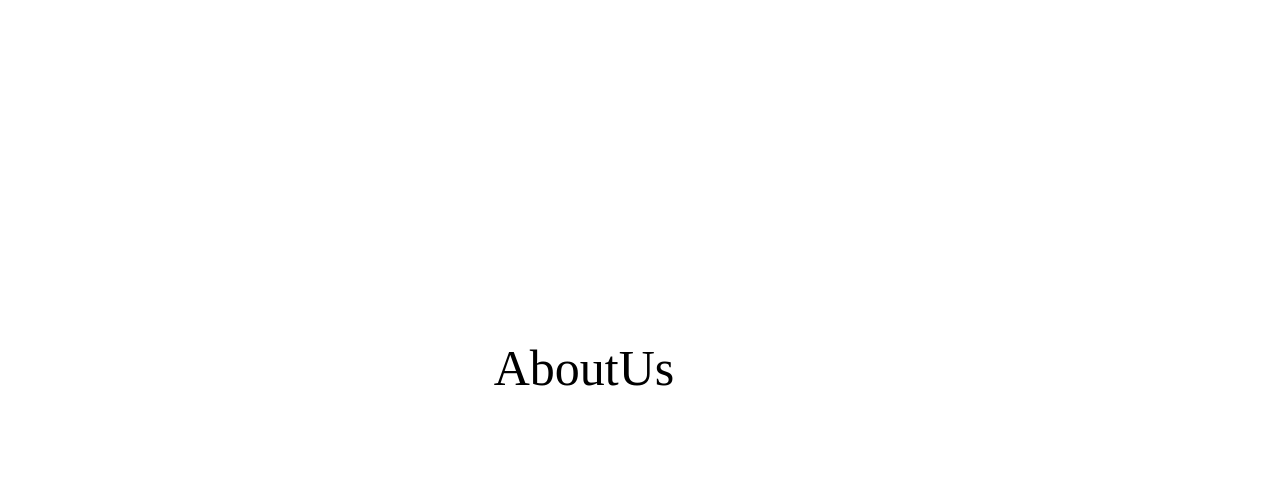
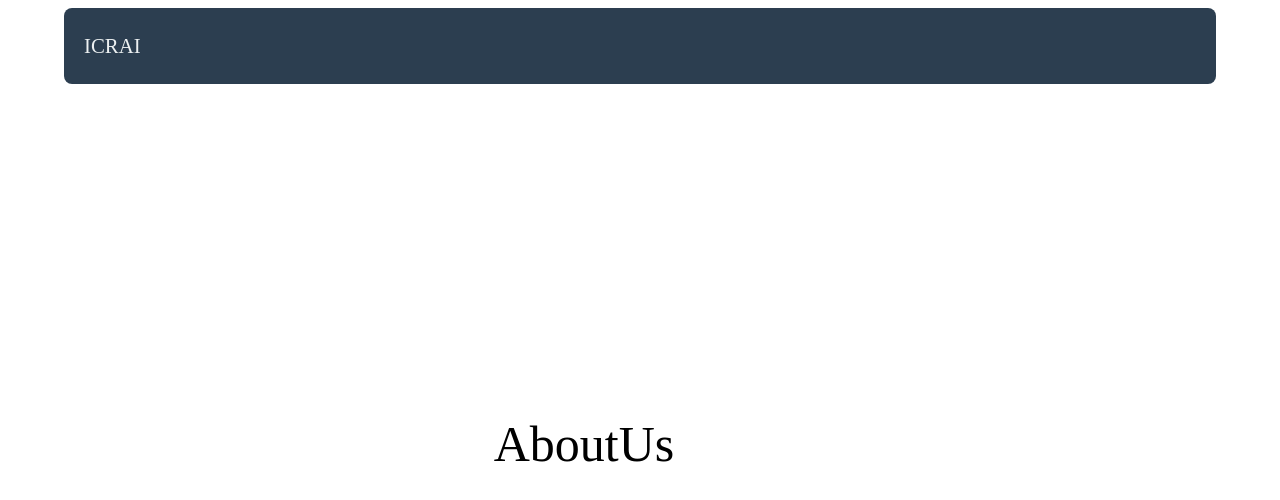
Before and after one commit to preetam-g/icrai-frontend, a React (Vite) app: page /aboutUs in a window 1280 px wide. Shown: the top 500 px of the page. Built offline with nearby package versions, Linux system fonts and the light colour scheme.

Commit message:
navbar completed

```diff
--- a/package.json
+++ b/package.json
@@ -11,7 +11,8 @@
   },
   "dependencies": {
     "react": "^18.3.1",
-    "react-dom": "^18.3.1"
+    "react-dom": "^18.3.1",
+    "react-router-dom": "^6.26.1"
   },
   "devDependencies": {
     "@eslint/js": "^9.8.0",
--- a/src/App.jsx
+++ b/src/App.jsx
@@ -8,9 +8,12 @@ import HackathonRegister from './pages/hackathonRegister/HackathonRegister'
 import Login from './pages/login/Login'
 import Register from './pages/register/Register'
 import Profile from './pages/profile/Profile'
+import Navbar from './components/general/navbar/Navbar';
 function App() {
+  const [selectedOption,setSelected]=useState(-1);
   return (
     <Router>
+      <Navbar selectedOption={selectedOption} setSelected={setSelected}></Navbar>
       <Routes>
         <Route path='/' element={<Home/>} />
         <Route path='/login' element={<Login/>} />
--- a/src/components/general/navbar/Navbar.jsx
+++ b/src/components/general/navbar/Navbar.jsx
@@ -1,11 +1,52 @@
-import styles from './navbar.module.css'
+import React, { useEffect, useState } from 'react';
+import styles from './navbar.module.css';
+import { Link } from 'react-router-dom';
 
-const Navbar = () => {
-	return(
-		<div className={styles.example}>
-			Navbar
-		</div>
-	);
-}
+const Navbar = ({selectedOption,setSelected}) => {
+    const [isShowingOptions,setShowingOptions]=useState(false);
+    const handleClick=(index)=>{
+        setSelected(index);
+        setShowingOptions(false);
+    }
+    const handleShowing=()=>{
+        isShowingOptions==true?setShowingOptions(false):setShowingOptions(true);
+    }
+  return (
+    <>
+    <div className={styles.navbar}>
+    <a href='/'><span className={styles.Badge}>ICRAI</span></a>
+        <div className={isShowingOptions==true?styles.menushowing:styles.menuhiding}>
+            {/* <div onClick={()=>handleClick(1)} className={`${selectedOption==1?styles.selected:styles.normal}  ${styles.options}`} >
+                <Link className={styles.navOptions}>Home</Link>
+            </div> */}
+            <Link to='/login' onClick={()=>handleClick(1)} className={`${selectedOption==1?styles.selected:styles.normal}  ${styles.options}`} >
+                <span className={styles.navOptions}  >Login</span>
+            </Link>
+            <Link to='/register' onClick={()=>handleClick(2)} className={`${selectedOption==2?styles.selected:styles.normal} ${styles.options}`} >
+                <span className={styles.navOptions} >Register</span>
+            </Link>
+            <Link to='/profile' onClick={()=>handleClick(3)} className={`${selectedOption==3?styles.selected:styles.normal}  ${styles.options}`} >
+                <span className={styles.navOptions} >Profile</span>
+            </Link>
+            <Link to='/aboutUs' onClick={()=>handleClick(4)} className={`${selectedOption==4?styles.selected:styles.normal}  ${styles.options}`} >
+                <span className={styles.navOptions} >About Us</span>
+            </Link>
+            <Link to='/contests' onClick={()=>handleClick(5)} className={`${selectedOption==5?styles.selected:styles.normal}  ${styles.options}`} >
+                <span className={styles.navOptions}  >Contests</span>
+            </Link>
+            <Link to='/contests/register' onClick={()=>handleClick(6)} className={`${selectedOption==6?styles.selected:styles.normal}  ${styles.options}`} >
+                <span className={styles.navOptions} >HackathonRegister</span>
+            </Link>
+            <Link to='/createTeam' onClick={()=>handleClick(7)} className={`${selectedOption==7?styles.selected:styles.normal}  ${styles.options}`} >
+                <span className={styles.navOptions} >CreateTeam</span>
+            </Link>
+        </div>
+        <div>
+            <button onClick={handleShowing} className={styles.dropdownBtn}>{isShowingOptions==false?'Menu':'Close'}</button>
+        </div>
+    </div>
+    </>
+  );
+};
 
 export default Navbar;
--- a/src/components/general/navbar/navbar.module.css
+++ b/src/components/general/navbar/navbar.module.css
@@ -1,8 +1,135 @@
-.example{
-	display: flex;
-	height: 30px;
-	width: 100%;
-	justify-content: center;
-	align-items: center;
-	font-size: 50px;
+/* General navbar styling */
+.navbar {
+    display: flex;
+    align-items: center;
+    background-color: #2c3e50; /* Darker background for a modern look */
+    padding: 10px 20px; /* Adjusted padding */
+    width: 100%; /* Ensure full width */
+    max-width: 90vw; /* Maximum width for better alignment */
+    margin: 0 auto; /* Center the navbar */
+    border-radius: 8px; /* Slightly larger border-radius */
+    justify-content: space-between;
+    position: relative;
+    box-sizing: border-box; /* Include padding in width calculation */
 }
+
+/* Badge styling */
+.Badge {
+    font-size: 1.3rem; /* Increased font size for emphasis */
+    color: #ecf0f1; /* Light color for contrast */
+}
+
+/* Link options styling */
+.options {
+    cursor: pointer;
+    padding: 8px 12px; /* Adjusted padding */
+    border: 1px solid rgba(255, 255, 255, 0.3); /* Subtle border */
+    border-radius: 4px; /* Slightly rounded corners */
+    transition: background-color 0.3s ease, transform 0.3s ease; /* Smooth transition */
+    box-sizing: border-box; /* Include padding in width calculation */
+}
+
+/* Styling for selected option */
+.selected {
+    background-color: #e74c3c; /* Highlight color for selected option */
+    color: #0000009a; /* White text for contrast */
+}
+
+/* Normal option styling */
+.normal {
+    background-color: rgba(255, 255, 255, 0.1); /* Subtle background color */
+    color: #ecf0f1; /* Light text color for contrast */
+}
+
+.normal:hover {
+    background-color: rgba(255, 255, 255, 0.2); /* Slightly darker on hover */
+}
+
+/* Dropdown button styling */
+.dropdownBtn {
+    padding: 8px 12px; /* Adjusted padding */
+    background-color: #3498db; /* New background color */
+    border: none;
+    color: #ecf0f1; /* Light text color */
+    border-radius: 4px; /* Rounded corners */
+    cursor: pointer;
+    font-size: 1rem; /* Adjusted font size */
+    transition: background-color 0.3s ease, transform 0.3s ease; /* Smooth transition */
+}
+
+.dropdownBtn:hover {
+    background-color: #2980b9; /* Darker color on hover */
+    transform: scale(1.05); /* Slight scale effect */
+}
+
+/* Menu showing and hiding styles */
+.menushowing,.menuhiding{
+    display: flex;
+    width: 90%;
+    justify-content: space-evenly;
+ /* Stacked vertically */
+    /* position: absolute; */
+    /* right: 0; */
+    /* top: 100%; */
+    /* background-color: #34495e; */
+    border-radius: 8px; /* Rounded corners for dropdown */
+    padding: 10px; /* Padding for menu items */
+    animation: fadeIn 0.3s ease; /* Fade-in animation */
+    box-sizing: border-box; /* Include padding in width calculation */
+}
+a{
+    text-decoration: none;
+}
+
+/* Hiding menu styles */
+
+/* Animation for showing the menu */
+@keyframes fadeIn {
+    from {
+        opacity: 0;
+        transform: translateY(-10px); /* Slide in effect */
+    }
+    to {
+        opacity: 1;
+        transform: translateY(0);
+    }
+}
+
+/* Media Queries for responsiveness */
+@media (min-width: 850px) {
+    .dropdownBtn {
+        display: none; /* Hide dropdown button on larger screens */
+    }
+    .menushowing {
+        display: flex;
+        flex-direction: row; /* Horizontal layout */
+        position: static; /* Static positioning */
+        background-color: transparent; /* No background for desktop */
+        box-shadow: none; /* No shadow for desktop */
+        animation: none; /* Disable animation on larger screens */
+    }
+}
+
+@media (max-width: 850px) {
+    .navbar{
+        max-width: 100vw;
+    }
+    .options {
+        padding: 8px 12px; /* Consistent padding */
+        border-radius: 4px; /* Consistent border-radius */
+    }
+    .menuhiding {
+        display: none; /* Hide menu by default on small screens */
+    }
+    .menushowing {
+        box-shadow: 0 4px 8px rgba(0, 0, 0, 0.3); /* Shadow for better visibility */
+        background-color: #34495e;
+        display: flex;
+        flex-direction: column;
+        width: 100%; /* Full width for dropdown menu */
+        max-width: 100%; /* Prevent overflow */
+        position: absolute;
+        right: 0;
+        top: 100%;
+    }
+}
```
Also changed, not shown: 1 other file (tests, documents, lock files or other folders).
